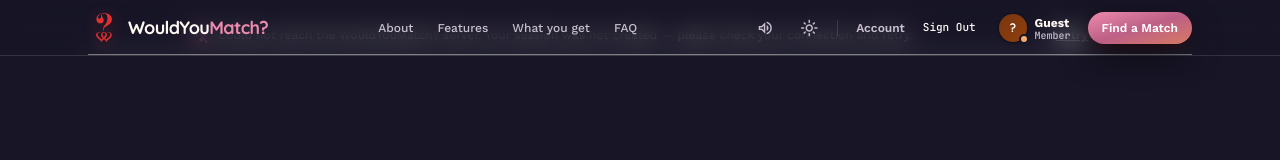
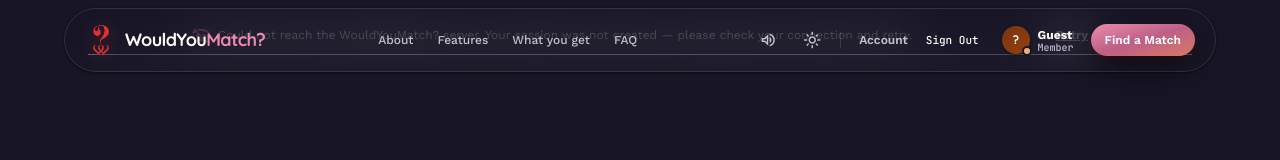
Before and after one commit to vip-16/WouldYouMatch, a React (Vite) app in the folder frontend/: page / in a window 1280 px wide. Shown: the top 160 px of the page. Built offline with nearby package versions, Linux system fonts and the light colour scheme; no server answers.

Commit message:
float the navbar as a glass pill below the status bar

```diff
--- a/frontend/src/components/Navbar.tsx
+++ b/frontend/src/components/Navbar.tsx
@@ -53,8 +53,8 @@ export const Navbar: React.FC<NavbarProps> = ({
   };
 
   return (
-    <header className="fixed top-0 left-0 right-0 z-50 h-14 bg-surface/85 dark:bg-surface/80 backdrop-blur-md border-b border-glass-border safe-top transition-colors duration-150">
-      <div className="mx-auto max-w-6xl h-full px-4 md:px-6 flex items-center justify-between">
+    <header className="fixed top-2 left-0 right-0 z-50 h-16 px-2 pt-2 safe-top transition-colors duration-300">
+      <div className="mx-auto max-w-6xl h-full px-3 md:px-5 flex items-center justify-between rounded-full bg-surface/75 backdrop-blur-xl border border-glass-border shadow-elevation-1">
 
         {/* Left: Brand Identity with New Red Logo */}
         <div
```
